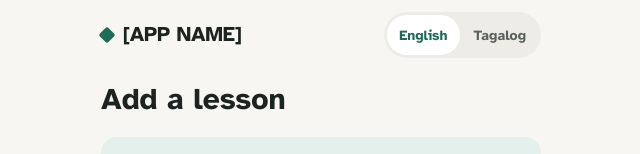
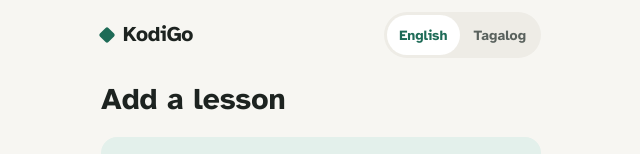
Before and after one commit to itsxandr/claude-and-dexter, a React (Vite) app in the folder app/: page / in a window 1280 px wide. Both pictures are taken after a click on the button "Skip". Shown: the top 154 px of the page, without its empty margins (319-959 px from the left). Built offline with nearby package versions, Linux system fonts and the light colour scheme.

Commit message:
Name the app KodiGo

```diff
--- a/app/index.html
+++ b/app/index.html
@@ -5,7 +5,7 @@
     <link rel="icon" type="image/svg+xml" href="/icon.svg" />
     <meta name="viewport" content="width=device-width, initial-scale=1.0" />
     <meta name="theme-color" content="#1f6feb" />
-    <title>[APP NAME]</title>
+    <title>KodiGo</title>
   </head>
   <body>
     <div id="root"></div>
--- a/app/src/config.ts
+++ b/app/src/config.ts
@@ -1,7 +1,7 @@
 // All app-wide constants live here, so each one changes in one place.
 // No browser-only code in this file: api/pack.ts (server) imports it too.
 
-export const APP_NAME = '[APP NAME]'
+export const APP_NAME = 'KodiGo'
 export const PACK_EXTENSION = '.studypack'
 
 // Longest Lesson_Text the Pack_Service accepts, in characters.
--- a/app/src/screens/LessonsScreen.tsx
+++ b/app/src/screens/LessonsScreen.tsx
@@ -197,7 +197,7 @@ export function LessonsScreen({ packs, onStudy, onMakePack, onOpenPack, onShare
       <header className="lessons-screen__appbar">
         <div className="lessons-screen__brand">
           <span className="lessons-screen__diamond" aria-hidden="true" />
-          <span className="lessons-screen__appname">[APP NAME]</span>
+          <span className="lessons-screen__appname">KodiGo</span>
         </div>
         <LanguageSwitch />
       </header>
--- a/app/src/screens/MakePack.tsx
+++ b/app/src/screens/MakePack.tsx
@@ -90,7 +90,7 @@ export function MakePack({ onDone, onCancel }: MakePackProps) {
       <header className="lessons-screen__appbar">
         <div className="lessons-screen__brand">
           <span className="lessons-screen__diamond" aria-hidden="true" />
-          <span className="lessons-screen__appname">[APP NAME]</span>
+          <span className="lessons-screen__appname">KodiGo</span>
         </div>
       </header>
 
--- a/app/src/screens/ProgressScreen.tsx
+++ b/app/src/screens/ProgressScreen.tsx
@@ -37,7 +37,7 @@ export function ProgressScreen({ pack, mastery, onStudyAgain, onFlashcards }: Pr
       <header className="progress-screen__appbar">
         <div className="progress-screen__brand">
           <span className="progress-screen__diamond" aria-hidden="true" />
-          <span className="progress-screen__appname">[APP NAME]</span>
+          <span className="progress-screen__appname">KodiGo</span>
         </div>
       </header>
 
--- a/app/vite.config.ts
+++ b/app/vite.config.ts
@@ -12,8 +12,8 @@ export default defineConfig({
       registerType: 'autoUpdate',
       includeAssets: ['icon.svg'],
       manifest: {
-        name: '[APP NAME]',
-        short_name: '[APP NAME]',
+        name: 'KodiGo',
+        short_name: 'KodiGo',
         start_url: '/',
         display: 'standalone',
         background_color: '#ffffff',
```
Also changed, not shown: 1 other file (tests, documents, lock files or other folders).
